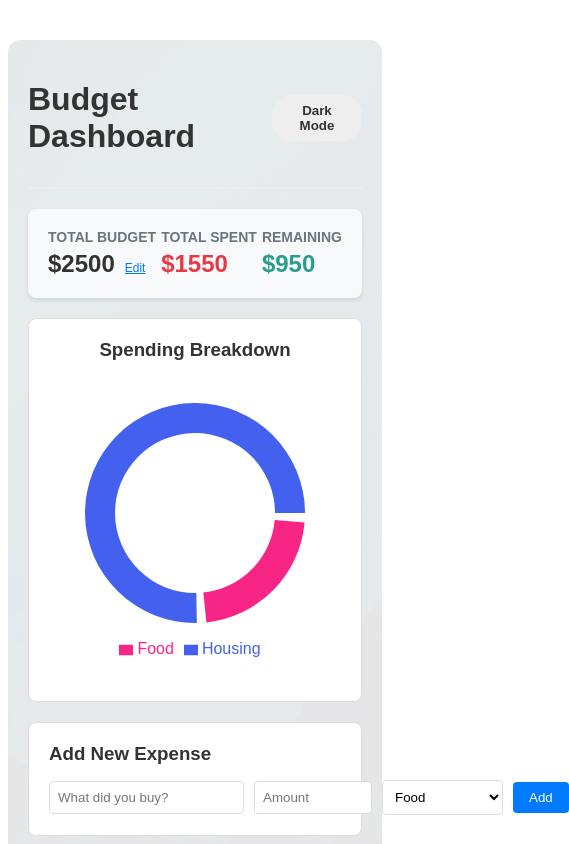
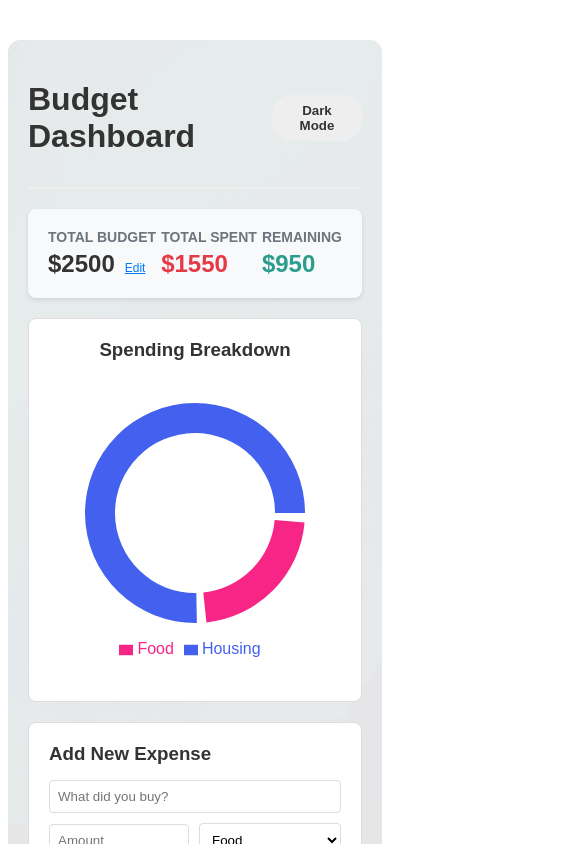
Before and after one commit to nshh123/budget-planner, a React (Vite) app: page / in a window 390 px wide. Shown: the top 844 px of the page, 569 px wide, since content can reach past the window. Built offline with nearby package versions, Linux system fonts and the light colour scheme.

Commit message:
Solved mobile wrapping issue

```diff
--- a/src/components/AddTransactionForm.jsx
+++ b/src/components/AddTransactionForm.jsx
@@ -49,14 +49,20 @@ export default function AddTransactionForm({ onAdd, isDark }) {
 
       <form
         onSubmit={handleSubmit}
-        style={{ display: "flex", gap: "10px", alignItems: "center" }}
+        style={{
+          display: "flex",
+          flexWrap: "wrap",
+          gap: "10px",
+          alignItems: "center",
+        }}
       >
         <input
           type="text"
           placeholder="What did you buy?"
           value={description}
           onChange={(e) => setDescription(e.target.value)}
-          style={{ ...inputStyles, flex: 1 }}
+          // flex: '1 1 200px' tells it to grow and shrink, but ideally be at least 200px wide
+          style={{ ...inputStyles, flex: "1 1 200px", minWidth: "150px" }}
         />
 
         <input
@@ -64,13 +70,13 @@ export default function AddTransactionForm({ onAdd, isDark }) {
           placeholder="Amount"
           value={amount}
           onChange={(e) => setAmount(e.target.value)}
-          style={{ ...inputStyles, width: "100px" }}
+          style={{ ...inputStyles, flex: "1 1 100px", minWidth: "100px" }}
         />
 
         <select
           value={category}
           onChange={(e) => setCategory(e.target.value)}
-          style={inputStyles}
+          style={{ ...inputStyles, flex: "1 1 120px", minWidth: "120px" }}
         >
           <option value="Housing">Housing</option>
           <option value="Food">Food</option>
@@ -82,12 +88,14 @@ export default function AddTransactionForm({ onAdd, isDark }) {
         <button
           type="submit"
           style={{
-            padding: "8px 16px",
+            padding: "10px 16px",
             backgroundColor: "#007bff",
             color: "white",
             border: "none",
             borderRadius: "4px",
             cursor: "pointer",
+            flex: "1 1 100px" /* Allows the button to grow */,
+            fontWeight: "bold",
           }}
         >
           Add
```
